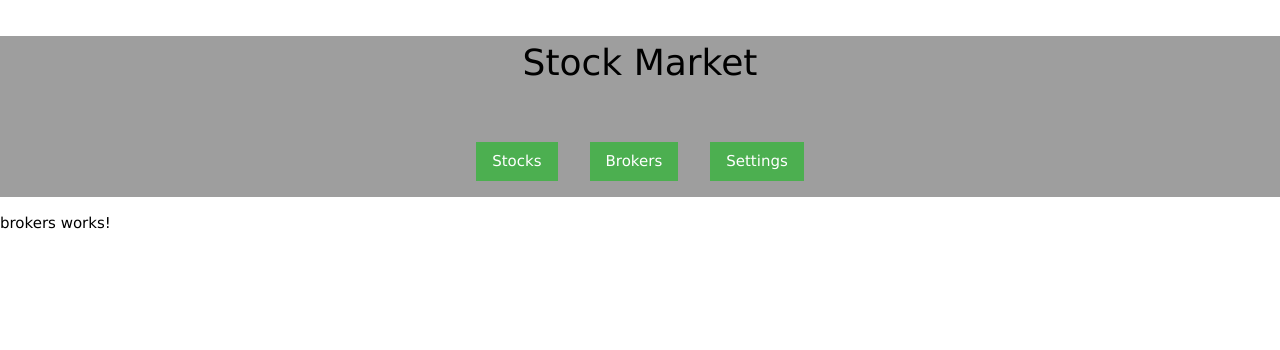
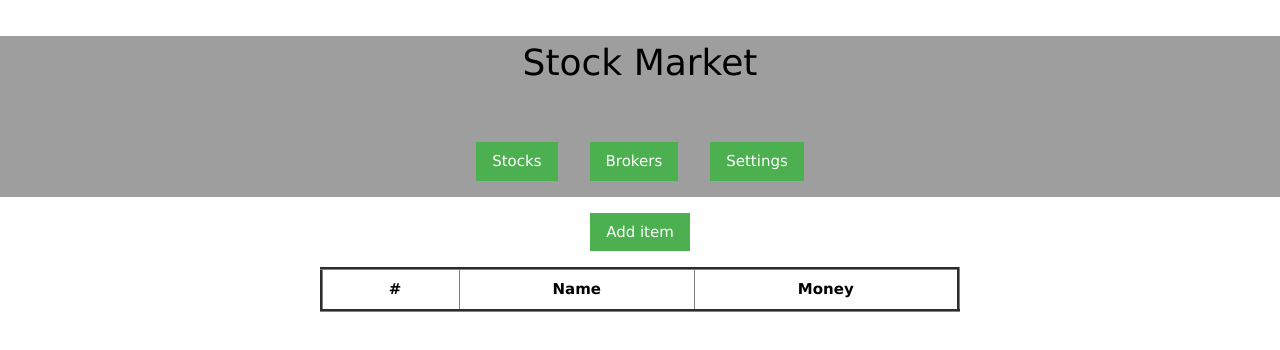
Before and after one commit to ierikhon/WebTech-5, an Angular app in the folder Stock/: page / in a window 1280 px wide. Both pictures are taken after a click on the button "Brokers". Shown: the top 350 px of the page. Built offline with nearby package versions, Linux system fonts and the light colour scheme.

Commit message:
Brokers page start

```diff
--- a/Stock/src/app/brokers/brokers.component.html
+++ b/Stock/src/app/brokers/brokers.component.html
@@ -1,3 +1,30 @@
-<p>
-  brokers works!
-</p>
+<div id="modal" class="w3-modal">
+  <div class="w3-modal-content">
+    <div class="w3-container">
+      <p>
+        Number
+        <span id="index_info"></span>
+      </p>
+      <b>Name</b>
+      <input type="text" class="w3-input" id="name_input">
+      <b>Money</b>
+      <input type="number" class="w3-input" id="price_input">
+
+      <div class="w3-container" align="center">
+        <button class="w3-btn w3-green w3-margin-bottom w3-margin-top">Save Chnages</button>
+        <button class="w3-btn w3-red w3-margin-bottom w3-margin-top" (click)="dismiss_modal()">Cancel</button>
+      </div>
+    </div>
+  </div>
+</div>
+
+<div class="w3-center" align="center">
+  <a class="w3-btn w3-ripple w3-green w3-margin" (click)="showdummy()"> Add item</a>
+</div>
+<table border="3" style="width: 50%;" align="center" class="w3-table w3-striped" id="stock_table">
+  <tr>
+    <th class="w3-center">#</th>
+    <th class="w3-center">Name</th>
+    <th class="w3-center">Money</th>
+  </tr>
+</table>
--- a/Stock/src/app/brokers/brokers.component.ts
+++ b/Stock/src/app/brokers/brokers.component.ts
@@ -1,4 +1,5 @@
 import { Component, OnInit } from '@angular/core';
+import * as $ from 'jquery';
 
 @Component({
   selector: 'app-brokers',
@@ -12,4 +13,15 @@ export class BrokersComponent implements OnInit {
   ngOnInit() {
   }
 
+  showdummy() {
+    $('#name_input').val('');
+    $('#price_input').val(0);
+    $('#amm_input').val(10000);
+    $('#modal').show();
+  }
+
+  dismiss_modal() {
+    $('#modal').hide();
+  }
+
 }
```
